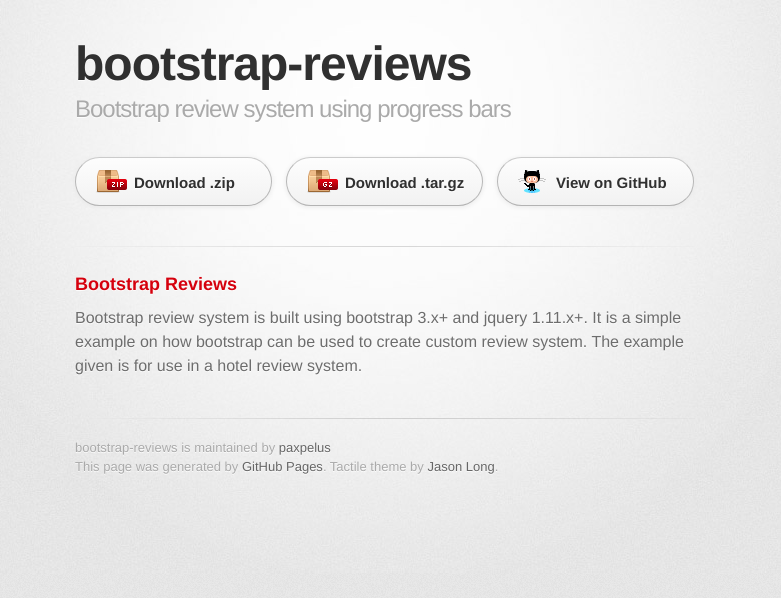
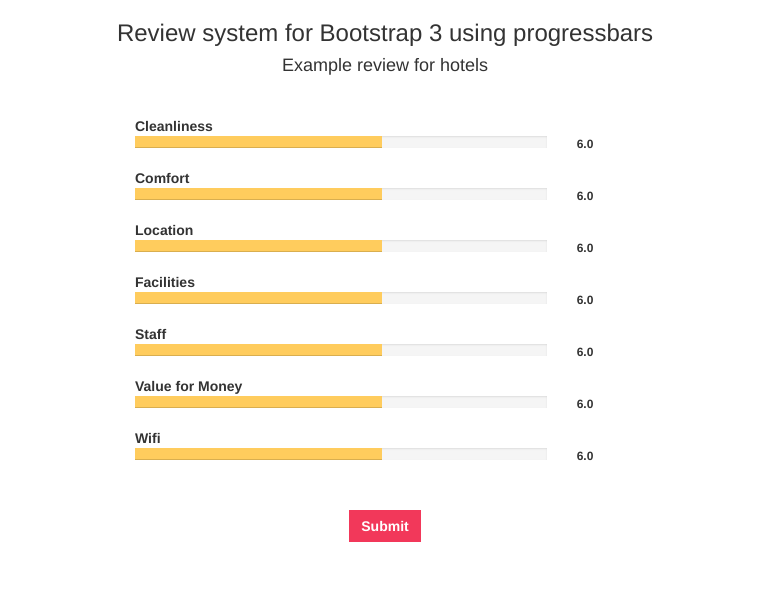
Before and after one commit to paxpelus/bootstrap-reviews, a plain HTML site: page demo.html in a window 1280 px wide. Shown: the whole page, without its empty margins (255-1036 px from the left). Drawn offline with nearby package versions, Linux system fonts and the light colour scheme; a web font is replaced by a local one.

Commit message:
Update demo.html

```diff
--- a/demo.html
+++ b/demo.html
@@ -1,49 +1,206 @@
 <!DOCTYPE html>
-<html>
+<html lang="en">
   <head>
-    <meta charset='utf-8'>
-    <meta http-equiv="X-UA-Compatible" content="chrome=1">
-    <link href='https://fonts.googleapis.com/css?family=Chivo:900' rel='stylesheet' type='text/css'>
-    <link rel="stylesheet" type="text/css" href="stylesheets/stylesheet.css" media="screen">
-    <link rel="stylesheet" type="text/css" href="stylesheets/pygment_trac.css" media="screen">
-    <link rel="stylesheet" type="text/css" href="stylesheets/print.css" media="print">
+    <meta charset="utf-8">
+    <meta http-equiv="X-UA-Compatible" content="IE=edge">
+    <meta name="viewport" content="width=device-width, initial-scale=1">
+    <title>Bootstrap review system using progress bars</title>
+
+    <!-- Latest compiled and minified CSS -->
+    <link rel="stylesheet" href="https://maxcdn.bootstrapcdn.com/bootstrap/3.2.0/css/bootstrap.min.css">
+
+    <!-- HTML5 Shim and Respond.js IE8 support of HTML5 elements and media queries -->
+    <!-- WARNING: Respond.js doesn't work if you view the page via file:// -->
     <!--[if lt IE 9]>
-    <script src="//html5shiv.googlecode.com/svn/trunk/html5.js"></script>
+      <script src="https://oss.maxcdn.com/html5shiv/3.7.2/html5shiv.min.js"></script>
+      <script src="https://oss.maxcdn.com/respond/1.4.2/respond.min.js"></script>
     <![endif]-->
-    <title>bootstrap-reviews by paxpelus</title>
+
+    <style>
+        .review
+        {
+            width:500px;
+            margin:0 auto;
+        }
+
+        .review-text
+        {
+            font-size:12px;
+        }
+
+        .progress-bar
+        {
+          height:12px;
+          background-color:#FFCC5D;
+        }
+
+        .progress
+        {
+          height:12px;
+          border-radius:0;
+          cursor:pointer;
+        }
+
+        .btn-danger
+        {
+            border-radius:0;
+            background:#F2385A;
+            border:0;
+            color:#fff;
+            transition: all .40s ease-in;
+            -moz-transition: all .40s ease-in;
+            -webkit-transition: all .40s ease-in;
+            font-weight:bold;
+        }
+
+        .btn-danger:hover,.btn-warning:active,.btn-warning:focus
+        {
+            background:#F56C85;
+            color:#fff!important;
+        }
+    </style>
   </head>
+  <body>
+    <h3 class="text-center">Review system for Bootstrap 3 using progressbars</h3>
+    <h4 class="text-center">Example review for hotels</h4>
+    <p>&nbsp;</p>
+    <form role="form" method="post" action="#">
+      <div class="review">
+        <b>Cleanliness</b>
+        <div class="row review-rating">
+          <div class="col-xs-10 review-rating-progress">
+            <div class="progress progress-review">
+              <div class="progress-bar" role="progressbar" aria-valuenow="60" aria-valuemin="0" aria-valuemax="100" style="width: 60%;"></div>
+              <input type="hidden" class="review-textbox" name="cleanliness" value="60"/>
+            </div>
+          </div>
+          <div class="col-xs-2 review-text">
+            <b>6.0</b>
+          </div>
+        </div>
 
-  <body>
-    <div id="container">
-      <div class="inner">
+        <b>Comfort</b>
+        <div class="row review-rating">
+          <div class="col-xs-10 review-rating-progress">
+            <div class="progress progress-review">
+              <div class="progress-bar" role="progressbar" aria-valuenow="60" aria-valuemin="0" aria-valuemax="100" style="width: 60%;"></div>
+              <input type="hidden" class="review-textbox" name="comfort" value="60"/>
+            </div>
+          </div>
+          <div class="col-xs-2 review-text">
+            <b>6.0</b>
+          </div>
+        </div>
 
-        <header>
-          <h1>bootstrap-reviews</h1>
-          <h2>Bootstrap review system using progress bars</h2>
-        </header>
+        <b>Location</b>
+        <div class="row review-rating">
+          <div class="col-xs-10 review-rating-progress">
+            <div class="progress progress-review">
+              <div class="progress-bar" role="progressbar" aria-valuenow="60" aria-valuemin="0" aria-valuemax="100" style="width: 60%;"></div>
+              <input type="hidden" class="review-textbox" name="location" value="60"/>
+            </div>
+          </div>
+          <div class="col-xs-2 review-text">
+            <b>6.0</b>
+          </div>
+        </div>
 
-        <section id="downloads" class="clearfix">
-          <a href="https://github.com/paxpelus/bootstrap-reviews/zipball/master" id="download-zip" class="button"><span>Download .zip</span></a>
-          <a href="https://github.com/paxpelus/bootstrap-reviews/tarball/master" id="download-tar-gz" class="button"><span>Download .tar.gz</span></a>
-          <a href="https://github.com/paxpelus/bootstrap-reviews" id="view-on-github" class="button"><span>View on GitHub</span></a>
-        </section>
+        <b>Facilities</b>
+        <div class="row review-rating">
+          <div class="col-xs-10 review-rating-progress">
+            <div class="progress progress-review">
+              <div class="progress-bar" role="progressbar" aria-valuenow="60" aria-valuemin="0" aria-valuemax="100" style="width: 60%;"></div>
+              <input type="hidden" class="review-textbox" name="facilities" value="60"/>
+            </div>
+          </div>
+          <div class="col-xs-2 review-text">
+            <b>6.0</b>
+          </div>
+        </div>
 
-        <hr>
+        <b>Staff</b>
+        <div class="row review-rating">
+          <div class="col-xs-10 review-rating-progress">
+            <div class="progress progress-review">
+              <div class="progress-bar" role="progressbar" aria-valuenow="60" aria-valuemin="0" aria-valuemax="100" style="width: 60%;"></div>
+              <input type="hidden" class="review-textbox" name="staff" value="60"/>
+            </div>
+          </div>
+          <div class="col-xs-2 review-text">
+            <b>6.0</b>
+          </div>
+        </div>
 
-        <section id="main_content">
-          <h3>
-<a name="bootstrap-reviews" class="anchor" href="#bootstrap-reviews"><span class="octicon octicon-link"></span></a>Bootstrap Reviews</h3>
+        <b>Value for Money</b>
+        <div class="row review-rating">
+          <div class="col-xs-10 review-rating-progress">
+            <div class="progress progress-review">
+              <div class="progress-bar" role="progressbar" aria-valuenow="60" aria-valuemin="0" aria-valuemax="100" style="width: 60%;"></div>
+              <input type="hidden" class="review-textbox" name="value_for_money" value="60"/>
+            </div>
+          </div>
+          <div class="col-xs-2 review-text">
+            <b>6.0</b>
+          </div>
+        </div>
 
-<p>Bootstrap review system is built using bootstrap 3.x+ and jquery 1.11.x+. It is a simple example on how bootstrap can be used to create custom review system. The example given is for use in a hotel review system.</p>
-        </section>
+        <b>Wifi</b>
+        <div class="row review-rating">
+          <div class="col-xs-10 review-rating-progress">
+            <div class="progress progress-review">
+              <div class="progress-bar" role="progressbar" aria-valuenow="60" aria-valuemin="0" aria-valuemax="100" style="width: 60%;"></div>
+              <input type="hidden" class="review-textbox" name="wifi" value="60"/>
+            </div>
+          </div>
+          <div class="col-xs-2 review-text">
+            <b>6.0</b>
+          </div>
+        </div>
 
-        <footer>
-          bootstrap-reviews is maintained by <a href="https://github.com/paxpelus">paxpelus</a><br>
-          This page was generated by <a href="http://pages.github.com">GitHub Pages</a>. Tactile theme by <a href="https://twitter.com/jasonlong">Jason Long</a>.
-        </footer>
+        <p>&nbsp;</p>
+        <div class="text-center">
+            <button type="submit" class="btn btn-danger">Submit</button>
+        </div>
 
 
       </div>
-    </div>
+
+
+  </form>
+
+    <!-- jQuery (necessary for Bootstrap's JavaScript plugins) -->
+    <script src="https://ajax.googleapis.com/ajax/libs/jquery/1.11.1/jquery.min.js"></script>
+    <!-- Latest compiled and minified JavaScript -->
+    <script src="https://maxcdn.bootstrapcdn.com/bootstrap/3.2.0/js/bootstrap.min.js"></script>
+
+    <script>
+        $( document ).ready(function() {
+
+            $('.progress-review').click(function(e){
+
+              var width = $(this).css("width").replace("px", "");
+
+              $(this).find(".progress-bar").css("width", (e.offsetX * 100)/width + "%");
+              $(this).find(".review-textbox").val(((e.offsetX * 100)/width).toFixed(0))
+
+              var value = ((e.offsetX * 100)/(width*10)).toFixed(1);
+              $(this).parent().next().find("b").html(value);
+
+              value = value*10;
+              if(value<35)
+              {
+                $(this).find(".progress-bar").css("background-color", "#FF9694");
+              }
+              else if(value>=35 && value <70)
+              {
+                $(this).find(".progress-bar").css("background-color", "#FFCC5D");
+              }
+              else if(value>=70)
+              {
+                $(this).find(".progress-bar").css("background-color", "#ACDC6F");
+              }
+            });
+        });
+    </script>
   </body>
 </html>
```
